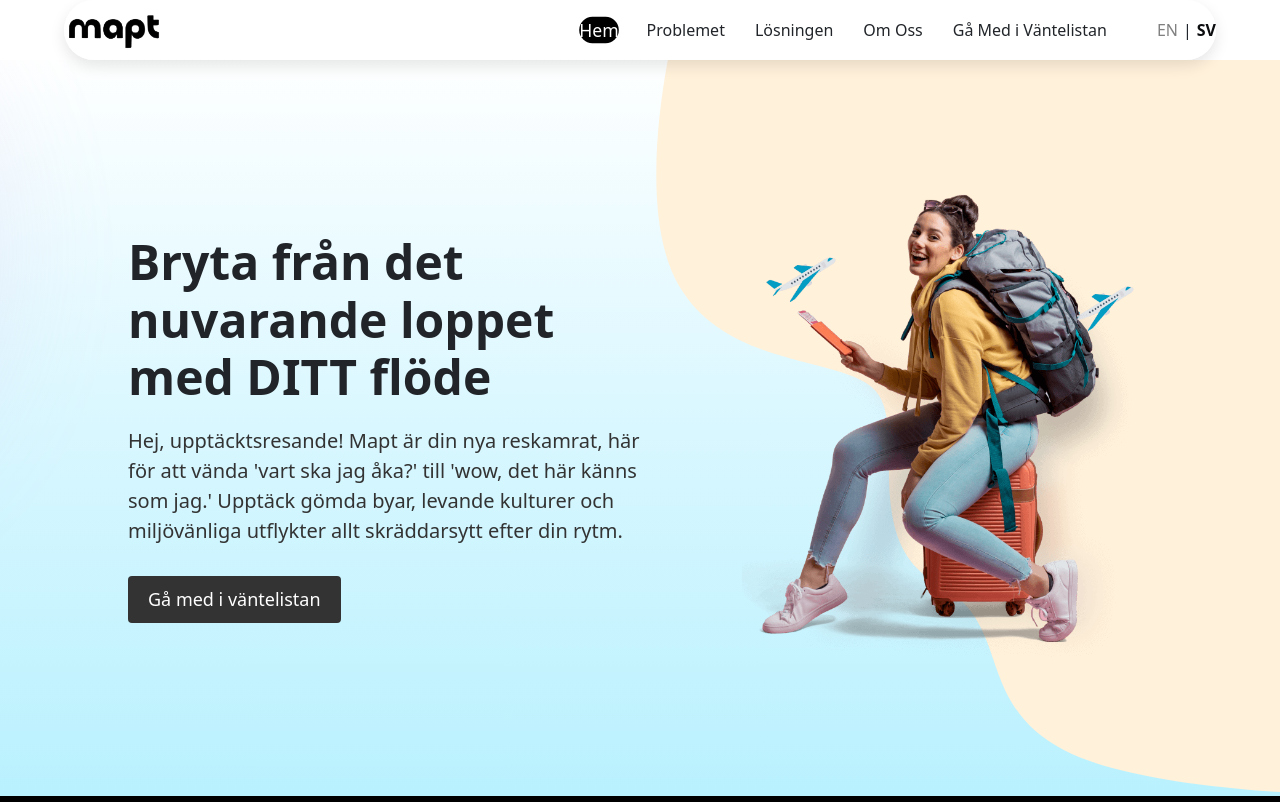
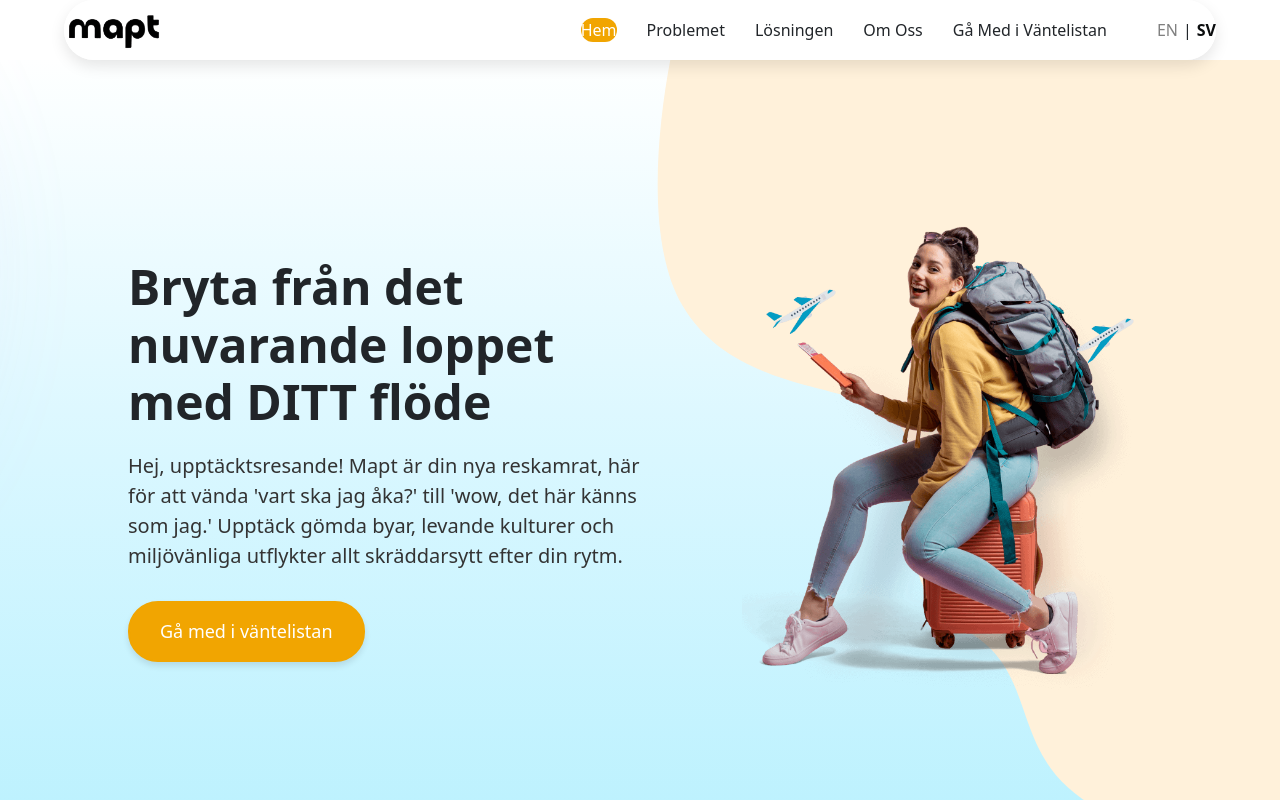
Before and after one commit to ChathuRaaksha/mapt_app, a React (Create React App) app: page / in a window 1280 px wide. Shown: the top 802 px of the page. Built offline with nearby package versions, Linux system fonts and the light colour scheme.

Commit message:
Add color

```diff
--- a/src/screens/Home.tsx
+++ b/src/screens/Home.tsx
@@ -2,14 +2,18 @@ import React from "react";
 import { motion } from "framer-motion";
 import "../styles/Home.css";
 import homeImg from "../assets/img/hero/hero-img.png";
+//import playIcon from "../assets/img/hero/play.svg";
 import { useNavigate } from 'react-router-dom';
 import { useTranslation } from 'react-i18next';
+
 const Home: React.FC = () => {
   const navigate = useNavigate();
-  const { t } = useTranslation();
   const handleStartPlanning = () => {
+    console.log("Button clicked");
     navigate('/join-waitlist');
   };
+
+  const { t } = useTranslation();
 
   return (
     <motion.div
@@ -23,8 +27,11 @@ const Home: React.FC = () => {
         <p>
         {t('home_description')}
         </p>
-        <button className="black-button"  onClick={handleStartPlanning}> {t('join_button')}</button>
+        <button className="orange-button" onClick={handleStartPlanning}>{t('join_button')}</button>
+
+
       </div>
+
       <div className="home-image">
         <img src={homeImg} alt="Traveler illustration" />
       </div>
--- a/src/styles/Home.css
+++ b/src/styles/Home.css
@@ -4,6 +4,7 @@ body, html {
   width: 100%;
   height: 100%;
   font-family: "Poppins", sans-serif;
+  overflow-x: hidden; /* Prevent horizontal scroll */
 }
 
 .home-container {
@@ -11,13 +12,14 @@ body, html {
   justify-content: space-between;
   align-items: center;
   position: relative; /* For positioning background */
-  min-height: 92vh;
-  padding: 50px 10%;
+  min-height: 100vh; /* Ensure the container fills the full height */
+  padding: 0 10%; /* Remove extra top/bottom padding */
   background: linear-gradient(to bottom, #FEFFFF, #D9F7FF, #B9F1FE);
   overflow: hidden;
+  z-index: 1; /* Ensure it is above other elements */
 }
 
-/* Background image container similar to .bg-holder */
+/* Background image container */
 .home-container::before {
   content: "";
   position: absolute;
@@ -27,22 +29,42 @@ body, html {
   height: 100%;
   background-image: url('../assets/img/hero/hero-bg.svg');
   background-repeat: no-repeat;
-  background-position: center;
-  background-size: cover;
-  opacity: 1; /* You can reduce it if it's too intense */
-  z-index: 0;
+  background-position: top center; /* Align the image to the top center */
+  background-size: cover; /* Ensure the image covers the container fully */
+  opacity: 1; /* Adjust opacity if needed */
+  z-index: 0; /* Keeps the background behind the content */
 }
-
-/* Ensure your content stays above the background */
 
 .home-image {
   position: relative;
+  z-index: 1; /* Ensures the image is not behind the content */
+}
+
+.orange-button {
+  background-color: #F1A501; /* Orange color */
+  color: white;
+  padding: 15px 30px;
+  font-size: 18px;
+  border: 2px solid #F1A501; /* Matching border color with the button */
+  border-radius: 30px;
+  transition: 0.3s ease;
+  cursor: pointer;
+  pointer-events: auto;
+  box-shadow: 0 4px 6px rgba(0, 0, 0, 0.1); /* Adding shadow */
   z-index: 1;
+}
+
+.orange-button:hover {
+  background-color: #F1A501;
+  color: white; /* Orange text when hovering */
+  border: 2px solid #F1A501; /* Border stays orange */
+  box-shadow: 0 6px 12px rgba(0, 0, 0, 0.2); /* Deeper shadow on hover */
 }
 
 
 .home-content {
   max-width: 50%;
+  z-index: 1; /* Keeps the content above background */
 }
 
 .home-content h1 {
@@ -73,12 +95,15 @@ body, html {
   .home-container {
     flex-direction: column;
     text-align: center;
-    min-height: auto; /* Allow the container to adjust dynamically */
-    padding: 40px 5%;
+    min-height: 100vh; /* Ensure the container takes up the full screen */
+    padding: 0 5%; /* Remove extra padding */
+    background-size: cover; /* Ensure image covers the area */
+    background-position: top center; /* Align the image to the top center */
   }
 
   .home-content {
     max-width: 100%;
+    text-align: center; /* Center-align content on smaller screens */
   }
 
   .home-image {
--- a/src/styles/Navbar.css
+++ b/src/styles/Navbar.css
@@ -3,17 +3,17 @@
   position: fixed;
   top: 0;
   left: 50%;
-  transform: translateX(-50%); /* Center horizontally */
+  transform: translateX(-50%);
   background: rgba(255, 255, 255, 0.95);
-  padding: 20px 40px; /* Padding for more space */
-  border-radius: 40px; /* Rounded corners */
+  padding: 20px 40px;
+  border-radius: 40px;
   display: flex;
   align-items: center;
-  justify-content: space-between; /* Space between left logo and right nav links */
+  justify-content: space-between;
   gap: 30px;
   width: auto;
-  max-width: 90%; /* Limit width to 90% of the screen */
-  min-width: 900px; /* Ensure navbar has a minimum width */
+  max-width: 90%;
+  min-width: 900px;
   box-shadow: 0px 6px 15px rgba(0, 0, 0, 0.1);
   z-index: 1000;
 }
@@ -38,31 +38,29 @@
 
 .nav-link {
   text-decoration: none;
-  color: black;
+  color: #212832;
   font-size: 20px;
   font-weight: bold;
-  padding: 18px 35px; /* Increased padding for each link */
-  border: 2px solid black; /* Black border */
+  padding: 18px 35px;
+  border: 2px solid #212832;
   border-radius: 40px;
-  background-color: transparent; /* Transparent background */
-  transition: 0.3s ease-in-out;
+  background-color: transparent;
+  transition: all 0.3s ease-in-out;
   position: relative;
 }
 
 .nav-link:hover,
 .nav-link.active {
-  background-color: black;
-  height: fit-content;
-  width: auto;
-  color: white !important;
-  transform: scale(1.1); /* Make the text slightly bigger on hover */
+  background-color: #F1A501;
+  color: #ffffff !important;
+  border-color: #F1A501;
+  transform: none;
 }
 
 /* Fix for text visibility */
 .nav-button:hover {
   background-color: white;
-  color: black !important;
-
+  color: #F1A501;
 }
 
 /* Centering the navbar content on large screens */
@@ -72,13 +70,15 @@
 }
 
 .navbar-logo {
-  width: 100px; /* Logo size */
+  width: 100px;
 }
+
+/* Language Switcher */
 .language-switcher {
   display: flex;
   align-items: center;
   gap: 5px;
-  margin-left: 20px; /* Adjust spacing as needed */
+  margin-left: 20px;
 }
 
 .language-switcher span {
@@ -88,7 +88,7 @@
 
 .language-switcher .active {
   font-weight: bold;
-  color: #0b0d0e; /* Highlight color for active language */
+  color: #0b0d0e;
 }
 
 /* Mobile responsive styles */
@@ -123,10 +123,12 @@
   .navbar-right.open {
     display: flex;
   }
+
   .navbar-right.open .language-switcher {
     margin-left: 0;
     padding: 10px;
   }
+
   .nav-link {
     font-size: 18px;
     padding: 15px;
```
